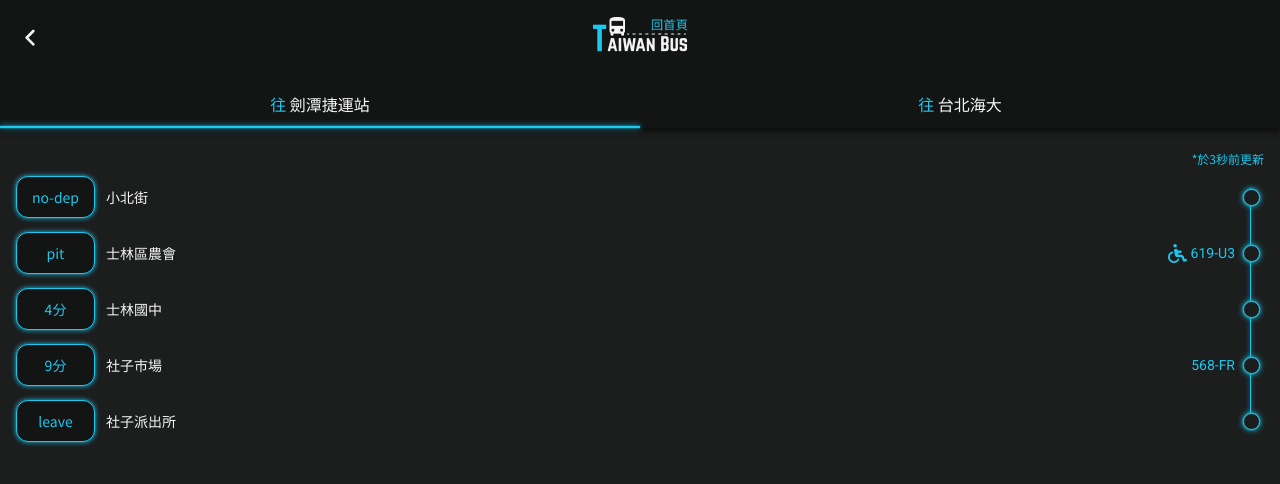
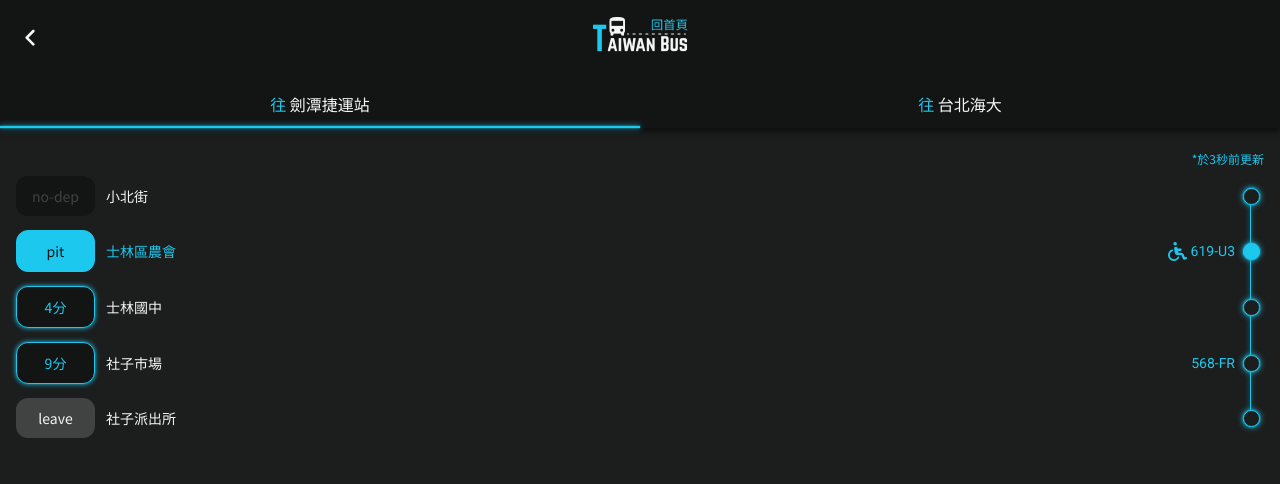
Before and after one commit to throuz/taiwan-bus-dynamic-inquiry-service, a Vue app: page /bus-dynamic-info in a window 1280 px wide. Shown: the top 484 px of the page. Built offline with nearby package versions, Linux system fonts and the light colour scheme; what jssha would draw is missing.

Commit message:
Complete the UI of stop in various states

```diff
--- a/src/components/StopList.vue
+++ b/src/components/StopList.vue
@@ -39,12 +39,12 @@ const stops = ref([
   <div class="stop-list">
     <div class="seconds-ago blue">*於3秒前更新</div>
     <div v-for="stop in stops" class="stop-wrap">
-      <div class="stop-state blue">{{ stop.state }}</div>
-      <div class="stop-name">{{ stop.name }}</div>
+      <div :class="['stop-state', 'blue', stop.state]">{{ stop.state }}</div>
+      <div :class="['stop-name', stop.state === 'pit' && 'blue']">{{ stop.name }}</div>
       <div class="car-info blue">
         <font-awesome-icon v-if="stop.wheelchair" icon="wheelchair" class="wheelchair" />
         <span v-if="stop.plate" class="font-roboto">{{ stop.plate }}</span>
-        <div class="stop-state-circle"></div>
+        <div :class="['stop-state-circle', stop.state === 'pit' && 'bg-blue']"></div>
       </div>
     </div>
     <div class="stop-line"></div>
@@ -76,6 +76,22 @@ const stops = ref([
   border-radius: 12px;
   text-align: center;
 }
+.no-dep {
+  border: none;
+  box-shadow: none;
+  color: #414242;
+}
+.pit {
+  box-shadow: none;
+  background: #1cc8ee;
+  color: #131414;
+}
+.leave {
+  border: none;
+  box-shadow: none;
+  background: #414242;
+  color: #f5f5f5;
+}
 .stop-name {
   flex: 1;
   padding-left: 11px;
@@ -98,6 +114,9 @@ const stops = ref([
   border-radius: 50%;
   margin: 0 4px;
 }
+.bg-blue {
+  background: #1cc8ee;
+}
 .stop-line {
   position: absolute;
   top: 38px;
```
